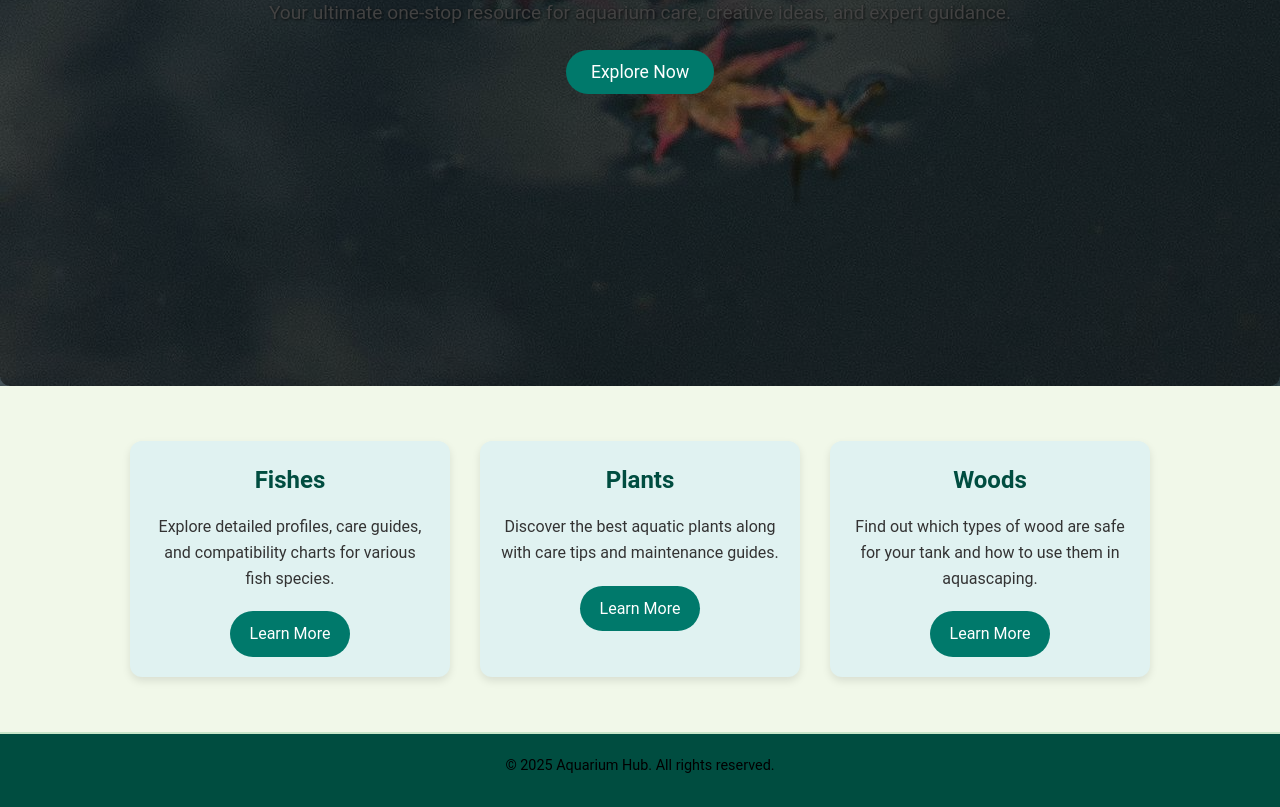
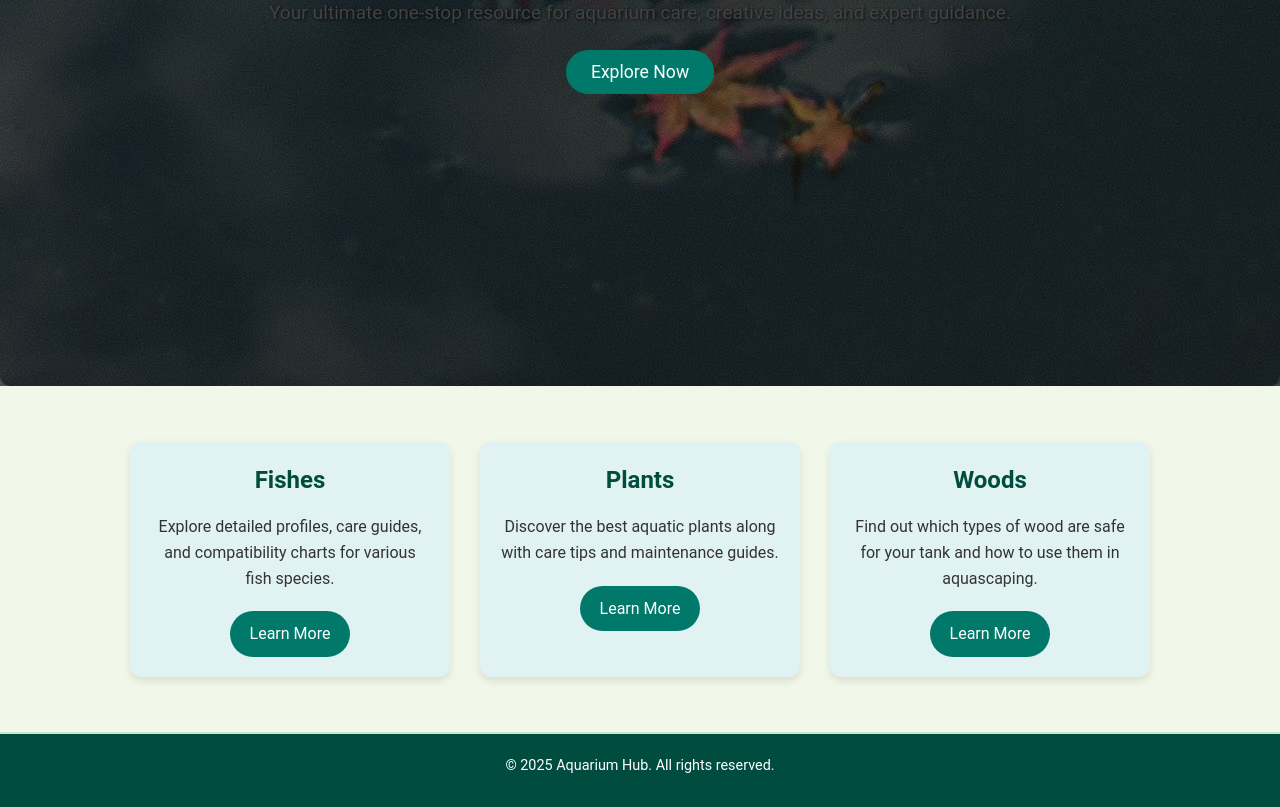
Before and after one commit to shashank23-10/AquaHaven, a React (Create React App) app in the folder fish-frontend/: page / in a window 1280 px wide. Shown: the part 199-1006 px from the top of the page. Built offline with nearby package versions, Linux system fonts and the light colour scheme.

Commit message:
Update 1.0.6

```diff
--- a/fish-frontend/src/components/Fishes.css
+++ b/fish-frontend/src/components/Fishes.css
@@ -515,7 +515,7 @@
     padding-top: 20px;
   }
   .footer>p{
-    color: black;
+    color: #fff;
   }
 
   /* ======================================================================
```
